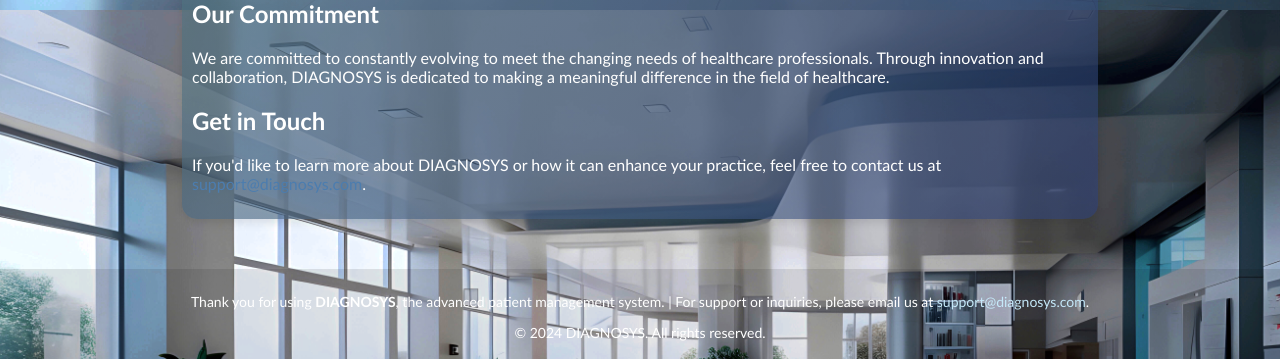
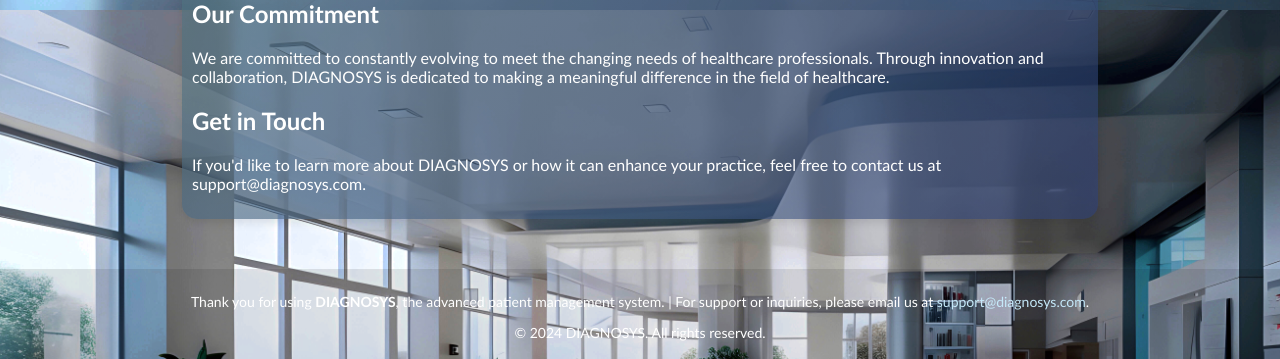
Before and after one commit to Vinos1001/BIOM9450-Major-Project, a PHP site: page /tcpdf/views/about.php in a window 1280 px wide. Shown: the part 790-1149 px from the top of the page. Run offline with PHP 8.4, Linux system fonts and the light colour scheme; the visitor is signed in with stand-in values (Sample User, id 1).

Commit message:
actual final

```diff
--- a/views/about.php
+++ b/views/about.php
@@ -55,7 +55,7 @@ $username = $_SESSION['username'];
         <h2>Get in Touch</h2>
         <p>
             If you'd like to learn more about DIAGNOSYS or how it can enhance your practice, feel free to contact us at
-            <a href="mailto:support@diagnosys.com">support@diagnosys.com</a>.
+            <a href="mailto:support@diagnosys.com" style="color: #ffffff">support@diagnosys.com</a>.
         </p>
     </div>
 
```
